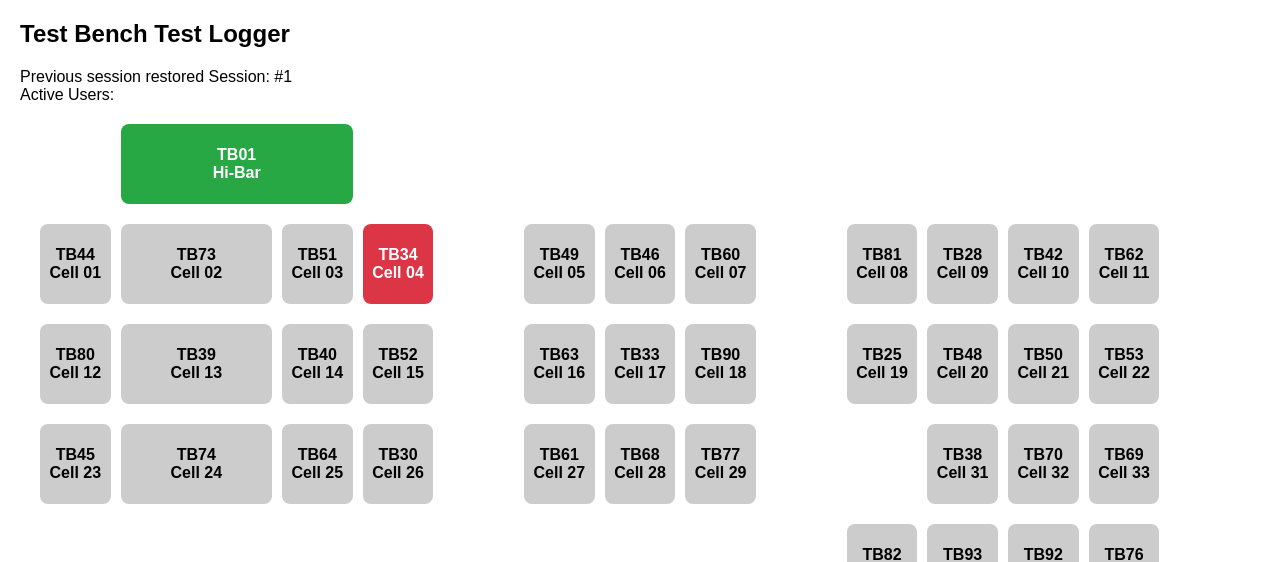
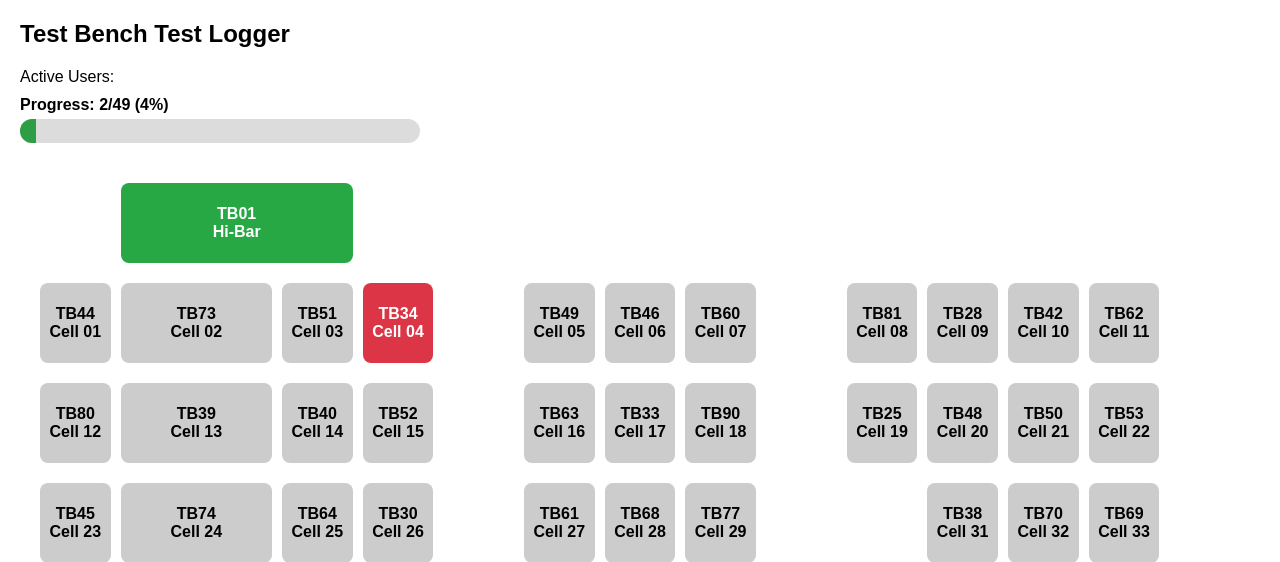
Before and after one commit to lucmcmullan/TL-Bench-Logger, a Flask app: page /dashboard in a window 1280 px wide. Shown: the top 562 px of the page. Run offline with Flask 3, Linux system fonts and the light colour scheme; the visitor is signed in with stand-in values (Sample User, id 1).

Commit message:
Progression/percentage display.

```diff
--- a/routes/session.py
+++ b/routes/session.py
@@ -29,7 +29,6 @@ def heartbeat():
         db.session.commit()
 
     active_users = SessionUser.query.filter(SessionUser.session_id == session["session_id"], SessionUser.last_seen >= datetime.now() - timedelta(minutes=2)).all()
-
     socketio.emit("active_users_changed", { "users": [u.initials for u in active_users]})
 
     return jsonify({ "success": True })
@@ -52,14 +51,16 @@ def logout():
 def dashboard():
     is_friday = datetime.today().weekday() == 4
 
-    active_users = (
-        SessionUser.query.filter(SessionUser.session_id == session["session_id"], SessionUser.last_seen >= datetime.now() - timedelta(minutes=2)).all())
+    active_users = (SessionUser.query.filter(SessionUser.session_id == session["session_id"], SessionUser.last_seen >= datetime.now() - timedelta(minutes=2)).all())
 
     print("Active users:")
     for user in active_users:
         print(user.initials, user.last_seen)
 
-    benches = Bench.query.all()
+    total_benches = Bench.query.count()
+
+    completed_benches = Inspection.query.filter_by(session_id=session["session_id"]).count()
+    progress_percent = round((completed_benches / total_benches) * 100) if total_benches else 0
 
     inspections = Inspection.query.filter_by(session_id=session["session_id"]).all()
 
@@ -74,6 +75,9 @@ def dashboard():
         bench_results=bench_results,
         is_friday=is_friday,
         session_id=session["session_id"],
+        total_benches=total_benches,
+        completed_benches=completed_benches,
+        progress_percent=progress_percent,
         active_users=active_users)
 
 @session_bp.route("/complete-session", methods=["POST"])
--- a/static/css/style.css
+++ b/static/css/style.css
@@ -7,6 +7,22 @@ body{
     display:grid;
     grid-template-columns:repeat(5,1fr);
     gap:10px;
+}
+
+.dashboard-header {
+    display: flex;
+    justify-content: space-between;
+    align-items: center;
+    margin-bottom: 20px;
+    width: 100%;
+}
+
+.progress-container {
+    width: 500px;
+    margin-left: auto;
+}
+.progress-container {
+    width: 500px;
 }
 
 .bench{
@@ -159,3 +175,27 @@ select {
     background: #0078d7 !important;
     color: white;
 }
+
+.progress-container {
+    width: 400px;
+    margin: 10px 0 20px 0;
+}
+
+.progress-header {
+    font-weight: bold;
+    margin-bottom: 5px;
+}
+
+.progress-bar {
+    width: 100%;
+    height: 24px;
+    background: #dcdcdc;
+    border-radius: 12px;
+    overflow: hidden;
+}
+
+.progress-fill {
+    height: 100%;
+    background: #2e9e44;
+    transition: width 0.3s ease;
+}
--- a/templates/dashboard.html
+++ b/templates/dashboard.html
@@ -9,13 +9,6 @@
 
 <h2>Test Bench Test Logger</h2>
 
-<div class="resume-banner">
-    Previous session restored
-
-    Session:
-    #{{ session_id }}
-</div>
-
 <div class="active-users">
     Active Users:
     <span id="activeUsersList">
@@ -23,6 +16,20 @@
     </span>
 </div>
 
+<div class="progress-container">
+    <div class="progress-header">
+        Progress:
+        {{ completed_benches }}/{{ total_benches }}
+        ({{ progress_percent }}%)
+    </div>
+
+    <div class="progress-bar">
+        <div
+        class="progress-fill"
+        style="width: {{ progress_percent }}%;">
+        </div>
+    </div>
+</div>
 
 <div id="factory-floor">
 
```
Also changed, not shown: data/app.db (added).
